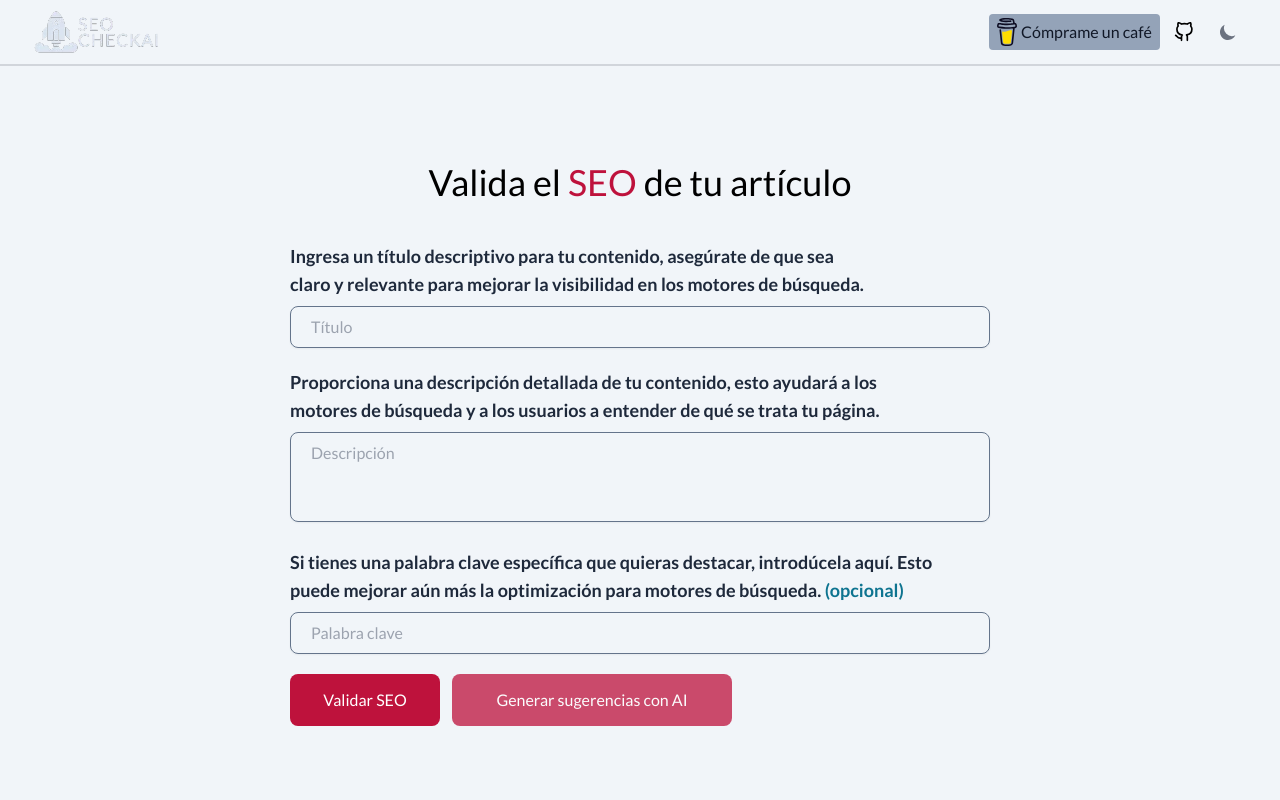
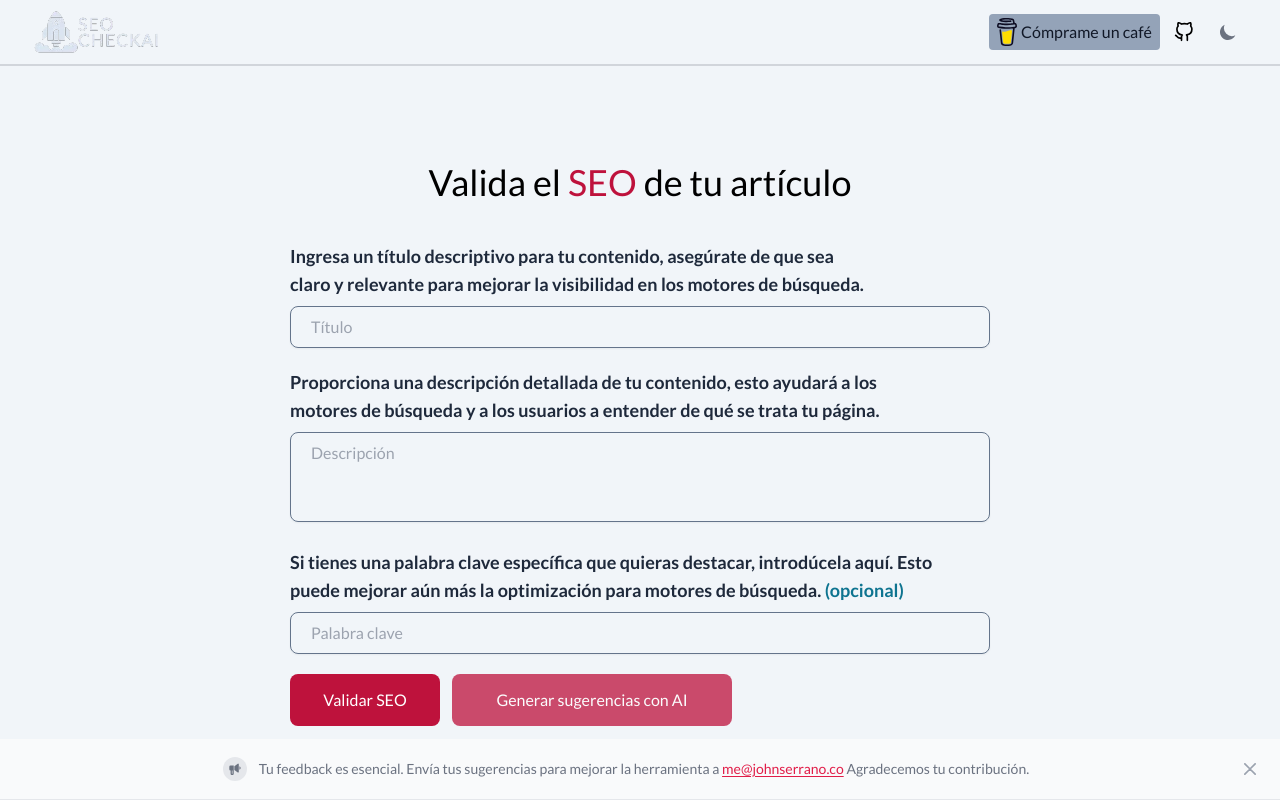
Before and after one commit to johnsi15/seocheck-ai, a Next.js app: page /validar-seo in a window 1280 px wide. Shown: the top 800 px of the page. Built offline with nearby package versions, Linux system fonts and the light colour scheme.

Commit message:
Add banner in page validate-seo

```diff
--- a/src/app/validar-seo/page.tsx
+++ b/src/app/validar-seo/page.tsx
@@ -5,6 +5,7 @@ import { metaInfoDefault, openGraph, twitter } from '@/lib/consts'
 import { Donate } from '@/components/Donate'
 import { Recommendations } from '@/components/Recommendations'
 import { Footer } from '@/components/Footer'
+import { Banner } from '@/components/Banner'
 
 export const metadata: Metadata = {
   title: 'Valida el SEO de tu artículo',
@@ -37,6 +38,7 @@ export const metadata: Metadata = {
 export default function CheckSeo() {
   return (
     <>
+      <Banner />
       <Header />
       <main className='flex flex-col items-center p-24'>
         <h1 className='text-4xl dark:text-slate-200 mb-10 text-center'>
--- /dev/null
+++ b/src/components/Banner.tsx
@@ -0,0 +1,60 @@
+export function Banner() {
+  return (
+    <div
+      id='sticky-banner'
+      tabIndex={-1}
+      className='fixed bottom-0 start-0 z-50 flex justify-between w-full p-4 border-b border-gray-200 bg-gray-50 dark:bg-gray-700 dark:border-gray-600'
+    >
+      <div className='flex items-center mx-auto'>
+        <p className='flex items-center text-sm font-normal text-gray-500 dark:text-slate-200'>
+          <span className='inline-flex p-1 me-3 bg-gray-200 rounded-full dark:bg-gray-600 w-6 h-6 items-center justify-center flex-shrink-0'>
+            <svg
+              className='w-3 h-3 text-gray-500 dark:text-slate-200'
+              aria-hidden='true'
+              xmlns='http://www.w3.org/2000/svg'
+              fill='currentColor'
+              viewBox='0 0 18 19'
+            >
+              <path d='M15 1.943v12.114a1 1 0 0 1-1.581.814L8 11V5l5.419-3.871A1 1 0 0 1 15 1.943ZM7 4H2a2 2 0 0 0-2 2v4a2 2 0 0 0 2 2v5a2 2 0 0 0 2 2h1a2 2 0 0 0 2-2V4ZM4 17v-5h1v5H4ZM16 5.183v5.634a2.984 2.984 0 0 0 0-5.634Z' />
+            </svg>
+            <span className='sr-only'>Aviso</span>
+          </span>
+          <span>
+            Tu feedback es esencial. Envía tus sugerencias para mejorar la herramienta a{' '}
+            <a
+              href='https://flowbite.com'
+              className='inline font-medium text-rose-600 underline dark:text-rose-500 underline-offset-2 decoration-600 dark:decoration-500 decoration-solid hover:no-underline'
+            >
+              me@johnserrano.co
+            </a>{' '}
+            Agradecemos tu contribución.{' '}
+          </span>
+        </p>
+      </div>
+      <div className='flex items-center'>
+        <button
+          data-dismiss-target='#sticky-banner'
+          type='button'
+          className='flex-shrink-0 inline-flex justify-center w-7 h-7 items-center text-gray-400 hover:bg-gray-200 hover:text-gray-900 rounded-lg text-sm p-1.5 dark:hover:bg-gray-600 dark:hover:text-white'
+        >
+          <svg
+            className='w-3 h-3'
+            aria-hidden='true'
+            xmlns='http://www.w3.org/2000/svg'
+            fill='none'
+            viewBox='0 0 14 14'
+          >
+            <path
+              stroke='currentColor'
+              strokeLinecap='round'
+              strokeLinejoin='round'
+              strokeWidth='2'
+              d='m1 1 6 6m0 0 6 6M7 7l6-6M7 7l-6 6'
+            />
+          </svg>
+          <span className='sr-only'>Cerrar banner</span>
+        </button>
+      </div>
+    </div>
+  )
+}
```
